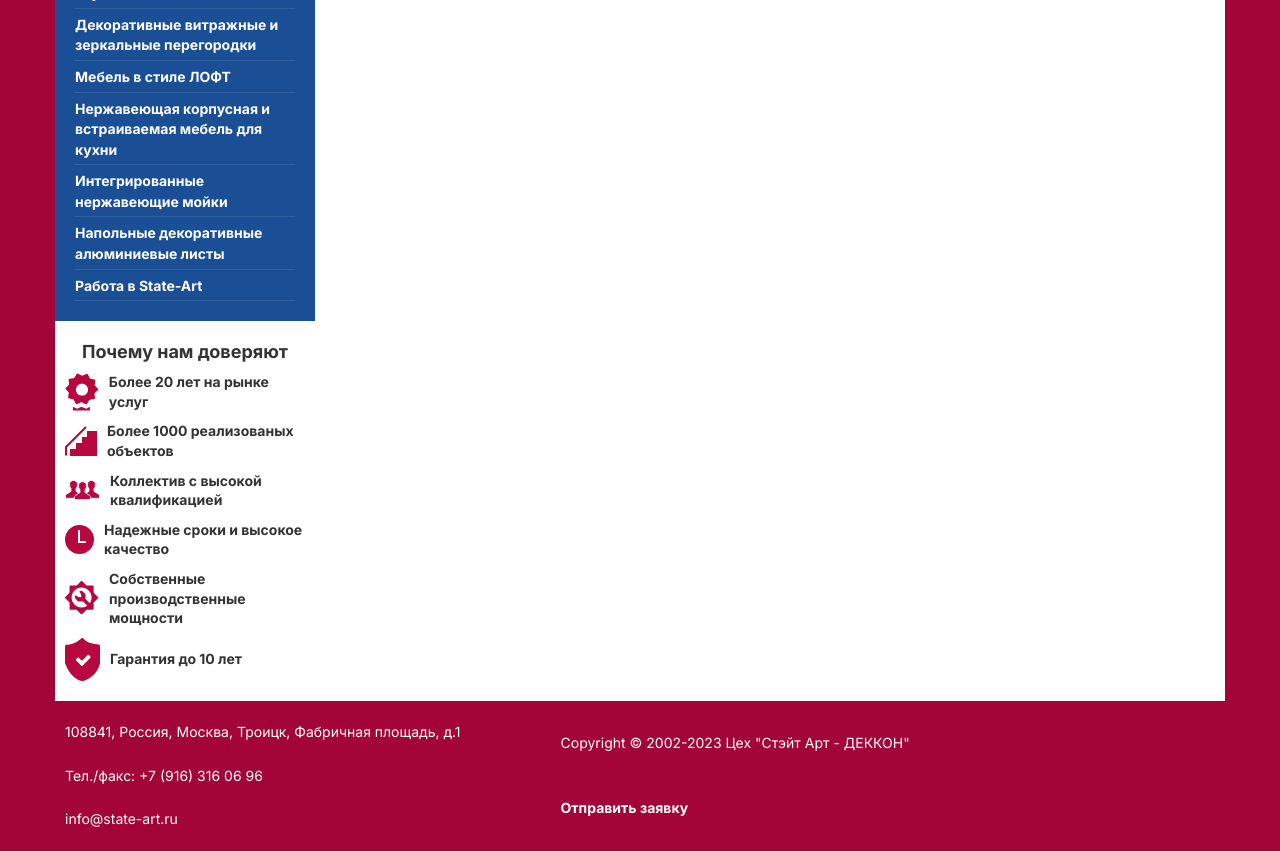
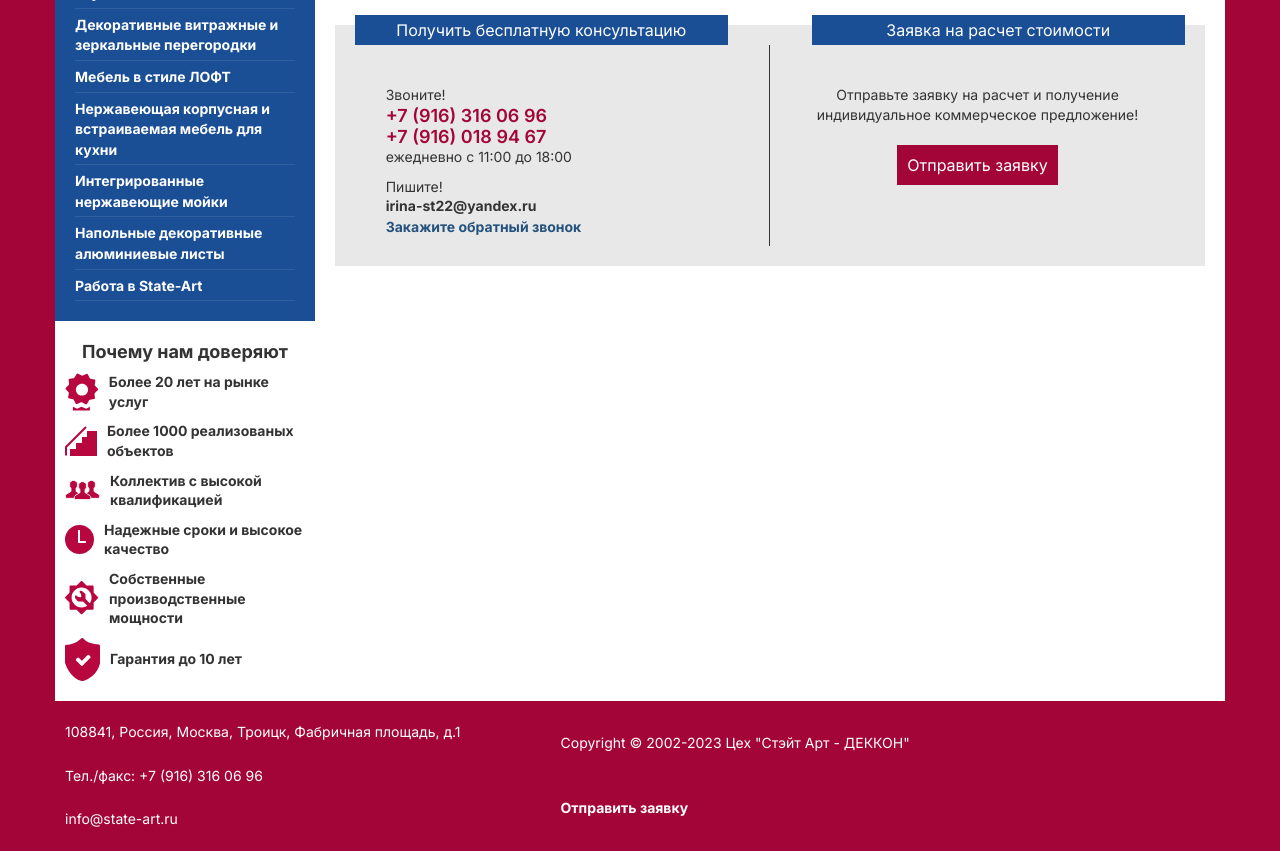
Before and after one commit to Shuv1Wolf/stateArt, a Django app: page /poleznye-stati/ in a window 1280 px wide. Shown: the part 518-1369 px from the top of the page. Run offline with Django 4.2, Linux system fonts and the light colour scheme; data comes from the database, SQL or seed files in the repository; parts of the project's set-up code (start-up, migrations or seed data) failed here and were passed over.

Commit message:
add html "article"

```diff
--- a/static/css/main.css
+++ b/static/css/main.css
@@ -549,6 +549,7 @@ body {
 }
 
 .callback-banner {
+    max-height: 250px;
     display: flex;
     justify-content: space-between;
     background-color: #E8E8E8;
@@ -610,6 +611,7 @@ body {
 
 @media screen and (max-width: 550px) {
     .callback-banner {
+        max-height: 450px;
         display: flex;
         flex-direction: column;
     }
--- a/templates/html/article.html
+++ b/templates/html/article.html
@@ -6,14 +6,63 @@
 {% endblock %}
 
 {% block main %}
+    <div class="content-section">
+                <div class="only-text-block">
+                    <h1 class="h1-title with-margin">
+                        Полезные статьи
+                    </h1>
+                    <h3 class="h2-title strong with-margin">Темы разные. О применении металла (нержавейки) в
+                        конструкциях вокруг нас.</h3>
+                </div>
 {% for i in object_list %}
-    <div>
-        {{ i.title_article }}
-        <img src="{{ i.img_title.url }}" alt="non">
-        <a type="button" href="{% url 'article_detail' i.slug %}">переход блин</a>
-        {{ i.url }}
-    </div>
-
+            <div class="image-grid-block">
+                    <div class="grid">
+                        <a href="{% url 'article_detail' i.slug %}" class="image-grid-block_part link-text with-margin align-center">
+                            <img src="{{ i.img_title.url }}" alt="" class="image-grid-block_image">
+                            {{ i.title_article }}
+                        </a>
+                    </div>
+            </div>
 {% endfor %}
-
+                <div class="callback-banner">
+                    <div class="callback-banner-callback-part">
+                        <p class="callback-banner-title">Получить бесплатную консультацию</p>
+                        <div class="callback-banner-content">
+                            <div class="callback-banner-phones">
+                                <p class="main-text strong-with-margin">
+                                    Звоните!
+                                </p>
+                                <p class="phone-text">
+                                    +7 (916) 316 06 96
+                                </p>
+                                <p class="phone-text">
+                                    +7 (916) 018 94 67
+                                </p>
+                                <p class="main-text with-margin">
+                                    ежедневно с 11:00 до 18:00
+                                </p>
+                            </div>
+                            <div class="callback-banner-mail">
+                                <p class="main-text">
+                                    Пишите!
+                                </p>
+                                <p class="main-text strong">
+                                    irina-st22@yandex.ru
+                                </p>
+                            </div>
+                            <a href="#" class="link-text strong">
+                                Закажите обратный звонок
+                            </a>
+                        </div>
+                    </div>
+                    <div class="callback-banner-form-part">
+                        <p class="callback-banner-title">Заявка на расчет стоимости</p>
+                        <div class="callback-banner-content">
+                            <p class="main-text align-center with-margin">Отправьте заявку на расчет и получение
+                                индивидуальное коммерческое предложение!</p>
+                            <a href="#" class="callback-button callback-banner-button">Отправить заявку</a>
+                        </div>
+                    </div>
+                </div>
+            </div>
 {% endblock %}
```
